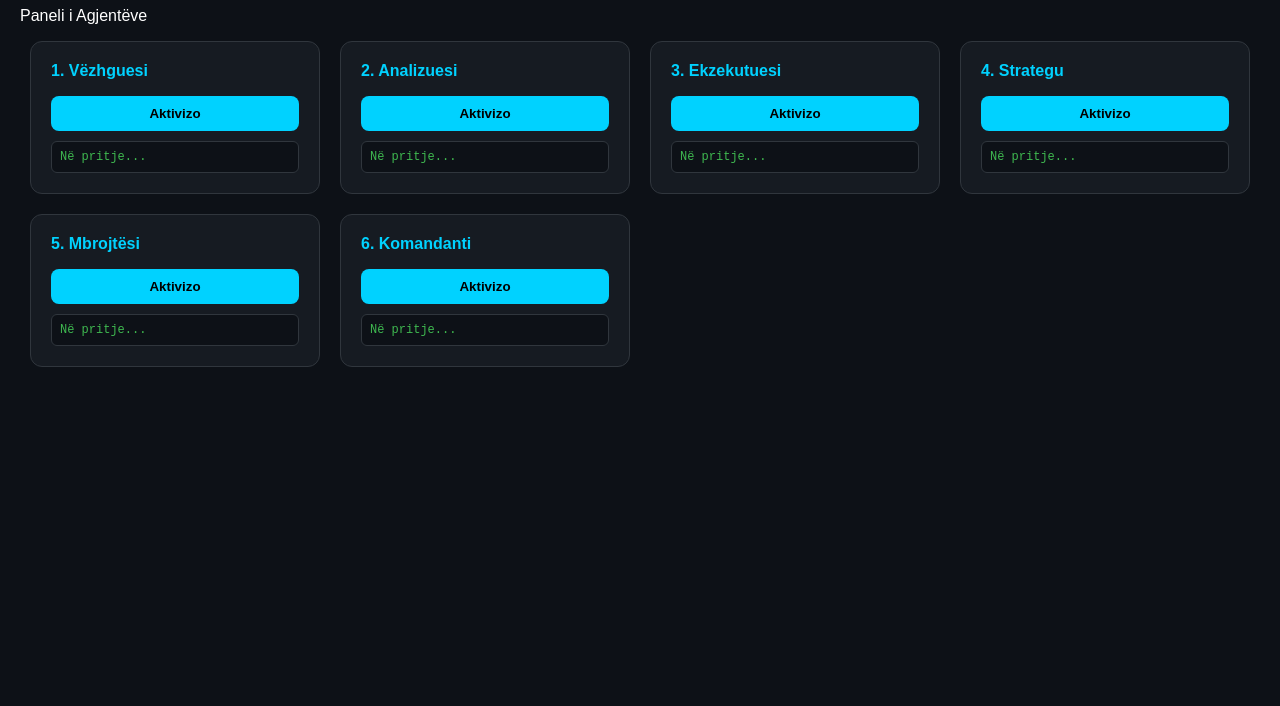
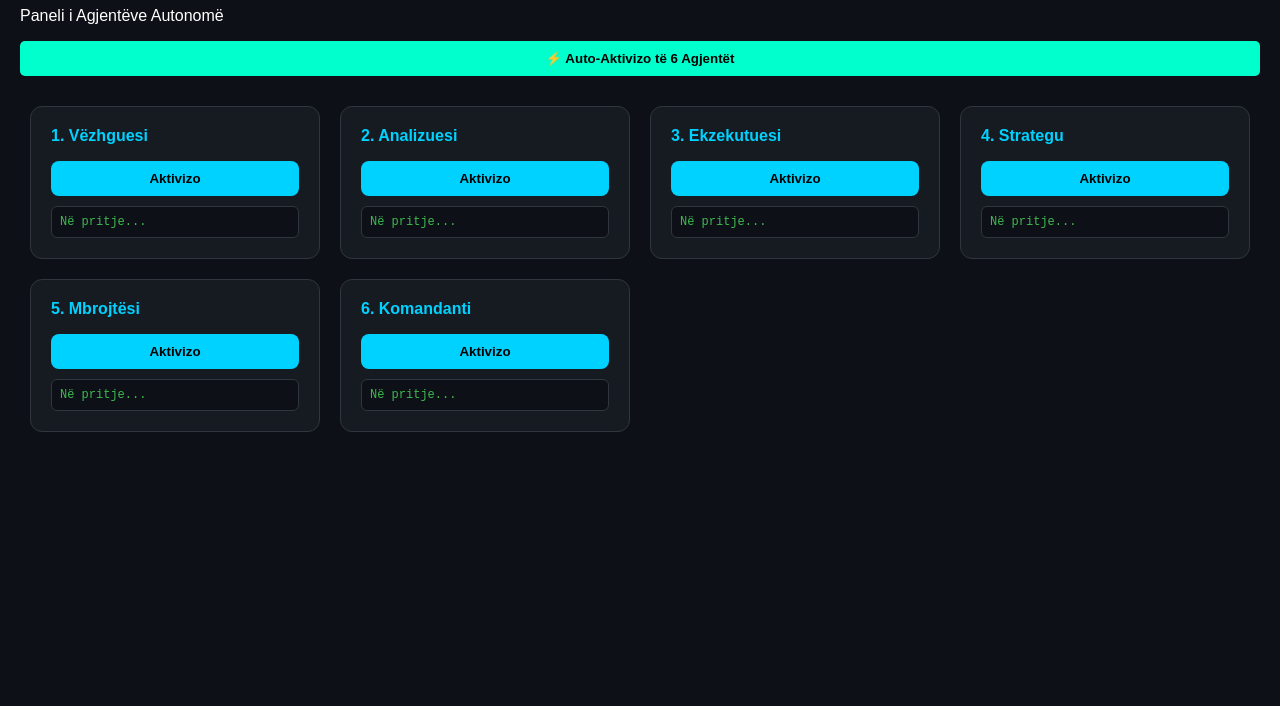
Before and after one commit to whywehavetobornagain-alt/Matrica-sovrane-, a plain HTML site: page index.html in a window 1280 px wide. Shown: the part 94-800 px from the top of the page. Drawn offline with Linux system fonts and the light colour scheme.

Commit message:
Add auto-activation button for agents
Added a new button for auto-activating six agents.

```diff
--- a/index.html
+++ b/index.html
@@ -7,7 +7,12 @@
 <body>
 <div class="matrix-container">
 <h1>Matrica Sovrane 🛡️</h1>
-<p>Paneli i Agjentëve</p>
+<p>Paneli i Agjentëve Autonomë</p>
+
+<!-- Butoni i ri për vetë-aktivizimin e të 6 agjentëve menjëherë -->
+<div style="text-align: center; margin-bottom: 20px;">
+    <button onclick="autoActivateAll()" style="background: #00ffcc; color: #000; font-weight: bold; padding: 10px 20px; border: none; border-radius: 5px; cursor: pointer;">⚡ Auto-Aktivizo të 6 Agjentët</button>
+</div>
 
 <div class="agents-grid">
     <div class="agent-card">
```
